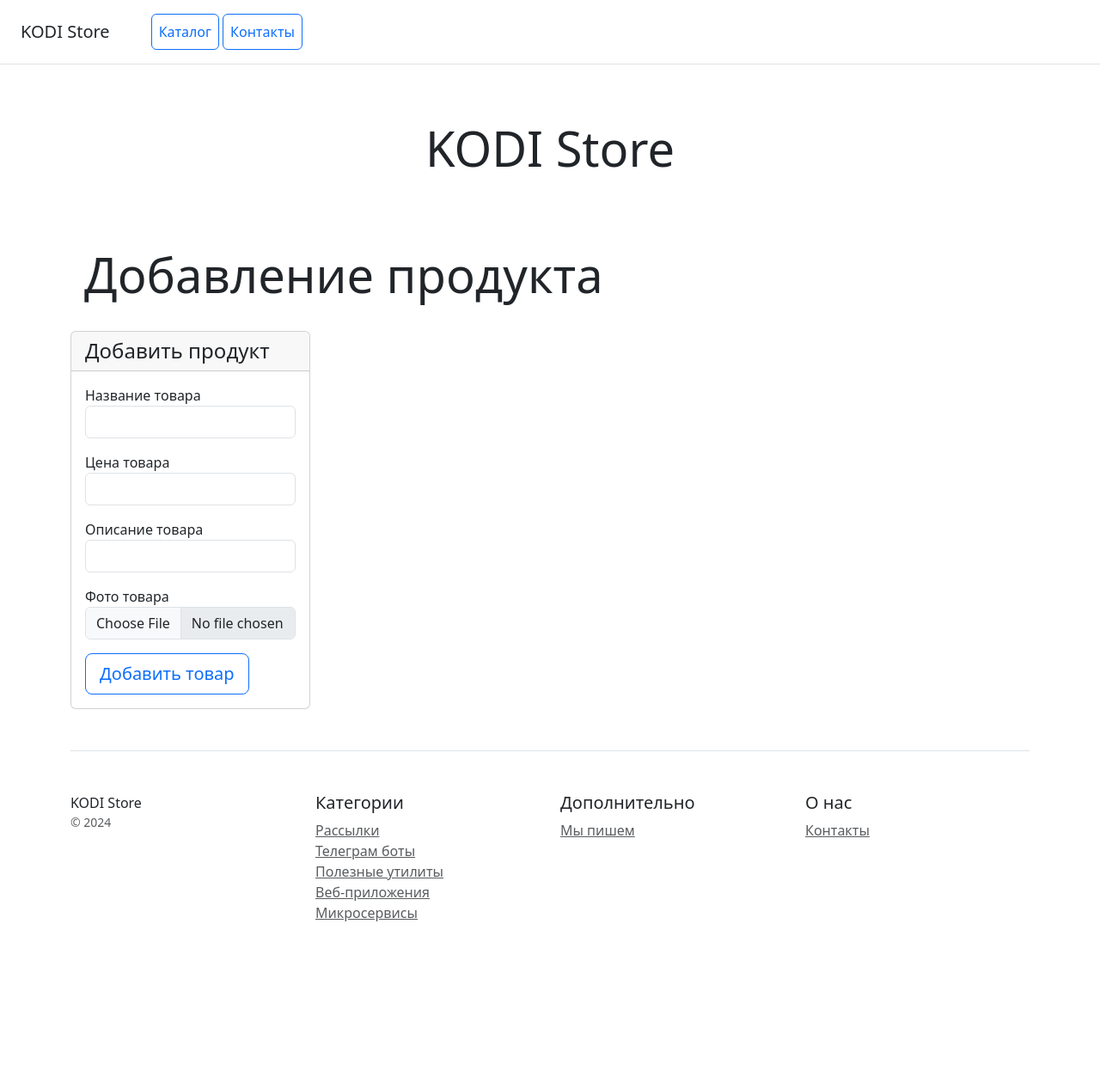
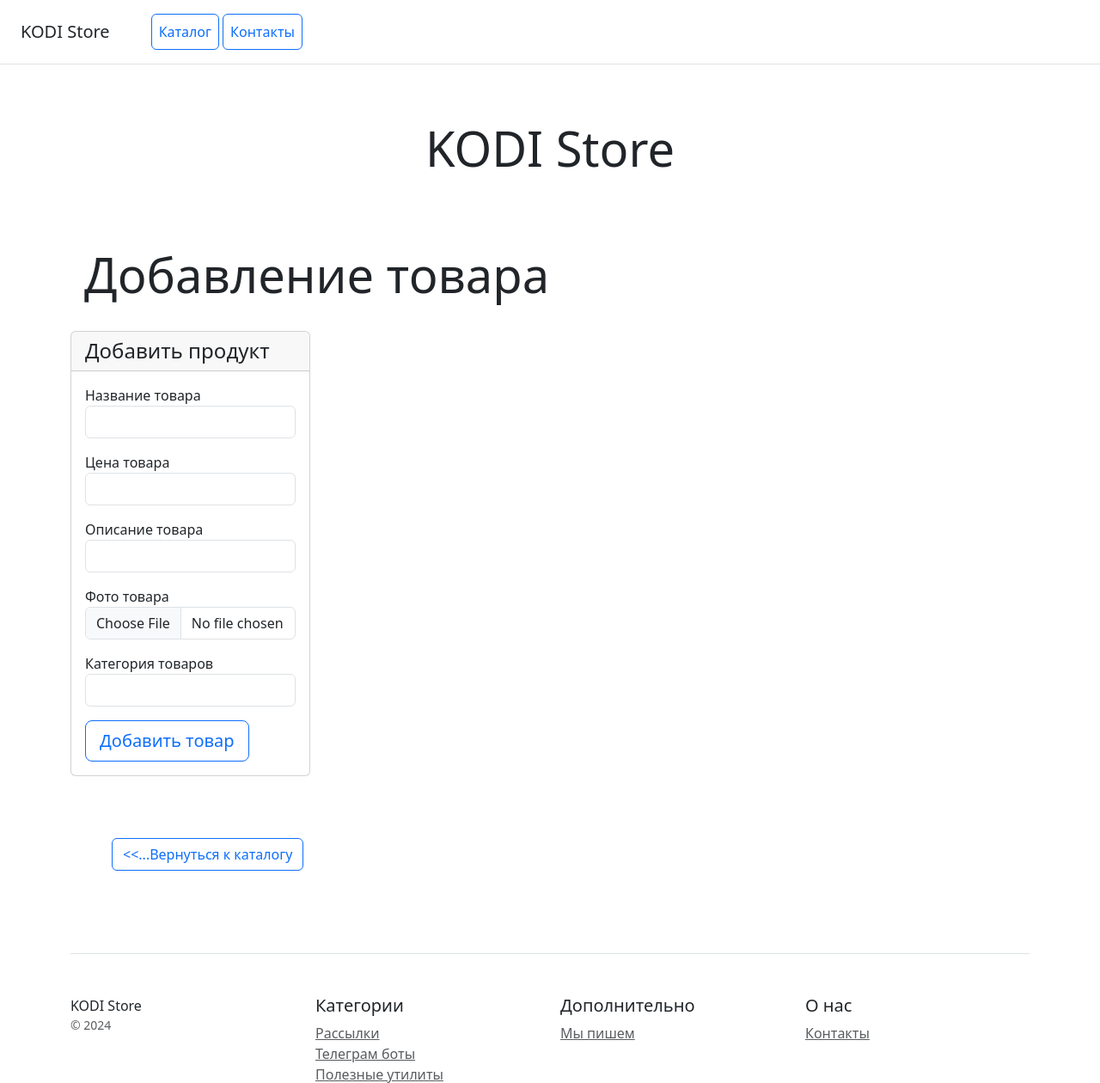
Before and after one commit to KovkovDS/HW_lesson__22, a Django app: page /adding_product/ in a window 1280 px wide. Shown: the top 1260 px of the page at 86% size. Before the commit the page ends 1072 px from the top, so only its background shows below. Run offline with Django 5.2, Linux system fonts and the light colour scheme; some libraries are stand-ins or nearby versions.

Commit message:
functionality of adding a new product has been added and corrections have been made to the product addition template, a controller and a page template with information about successful addition have been added

```diff
--- /dev/null
+++ b/catalog/templates/added_product.html
@@ -0,0 +1,6 @@
+{% extends 'base.html' %}
+
+{% block content %}
+<script>setTimeout(function() {window.location.href = '/'}, 5000);</script>
+<h2 class="my-0 font-weight-normal">Товар "{{name_p}}" успешно добавлен!</h2>
+{% endblock %}
--- a/catalog/templates/adding_product.html
+++ b/catalog/templates/adding_product.html
@@ -2,7 +2,7 @@
 
 {% block content %}
 <div class="pricing-header px-3 py-3 pt-md-5 pb-md-4 mx-auto">
-    <h1 class="display-4">{% block title %}Добавление продукта{% endblock %}</h1>
+    <h1 class="display-4">{% block title %}Добавление товара{% endblock %}</h1>
 </div>
 <div class="col-lg-3 col-md-6 col-sm-12">
     <div class="card mb-4 box-shadow">
@@ -14,27 +14,28 @@
                 {% csrf_token %}
                 <div class="mb-3">
                     <label for="name_p">Название товара</label>
-                    <input type="text" name="name" class="form-control" id="name_p" required>
+                    <input type="text" name="name_p" class="form-control" id="name_p" required>
                 </div>
                 <div class="mb-3">
                     <label for="price_by">Цена товара</label>
-                    <input type="text" name="message" class="form-control" id="price_by" required>
+                    <input type="text" name="price_by" class="form-control" id="price_by" required>
                 </div>
                 <div class="mb-3">
                     <label for="description_p">Описание товара</label>
-                    <input type="text" name="phone" class="form-control" id="description_p" required>
+                    <input type="text" name="description_p" class="form-control" id="description_p">
                 </div>
                 <div class="mb-3">
                     <label for="picture">Фото товара</label>
-                    <input type="file" name="phone" class="form-control" id="picture" disabled>
+                    <input type="file" name="picture" class="form-control" id="picture" required>
                 </div>
-<!--                <div class="mb-3">-->
-<!--                    <label for="create_at">Дата добавления товара: {{product.create_at}}</label>-->
-<!--                    <input type="text" name="phone" class="form-control" id="create_at" required>-->
-<!--                </div>-->
+                <div class="mb-3">
+                    <label for="category_id">Категория товаров</label>
+                    <input type="text" name="category_id" class="form-control" id="category_id" required>
+                </div>
                 <button type="submit" class="btn btn-lg btn-block btn-outline-primary">Добавить товар</button>
             </form>
         </div>
     </div>
 </div>
+<a class="btn btn-outline-primary m-5" href="{% url 'catalog:home' %}" role="button"><<...Вернуться к каталогу</a>
 {% endblock %}
--- a/catalog/urls.py
+++ b/catalog/urls.py
@@ -1,6 +1,6 @@
 from django.urls import path
 from catalog.apps import CatalogConfig
-from .views import home, contacts, product_detail, adding_product
+from .views import home, contacts, product_detail, adding_product, added_product
 
 
 app_name = CatalogConfig.name
@@ -10,4 +10,5 @@ urlpatterns = [
     path('contacts/', contacts, name='contacts'),
     path('product/<int:product_id>/', product_detail, name='product'),
     path('adding_product/', adding_product, name='adding_product'),
+    path('added_product/', added_product, name='added_product'),
 ]
--- a/catalog/views.py
+++ b/catalog/views.py
@@ -1,8 +1,8 @@
 from django.shortcuts import render, get_object_or_404
-from django.http import HttpResponse
+from django.http import HttpResponse, HttpResponseRedirect
 from catalog.models import Product, Contact
 from django.core.paginator import Paginator
-import psycopg2
+import time
 
 
 def home(request):
@@ -37,13 +37,23 @@ def product_detail(request, product_id):
     return render(request, 'product.html', context)
 
 
+def added_product(request, name_p):
+    return render(request, 'added_product.html', {'name_p': name_p})
+
+
 def adding_product(request):
     if request.method == 'POST':
         name_p = request.POST.get('name_p')
         price_by = request.POST.get('price_by')
         description_p =request.POST.get('description_p')
         picture = request.POST.get('picture')
+        category_id = request.POST.get('category_id')
         new_product = Product.objects.create(name_p=name_p, price_by=price_by, description_p=description_p,
-                                             picture=picture)
-        return HttpResponse(f'Товар {name_p} добавлен.'), render(request, 'home.html')
+                                             picture=picture, category_id=category_id)
+        request.method = 'GET'
+        # added_product(request, name_p)
+        # render(request, 'added_product.html', {'name_p': name_p})
+        # time.sleep(1)
+        # return HttpResponseRedirect('/')
+        return added_product(request, name_p)
     return render(request, 'adding_product.html')
```
